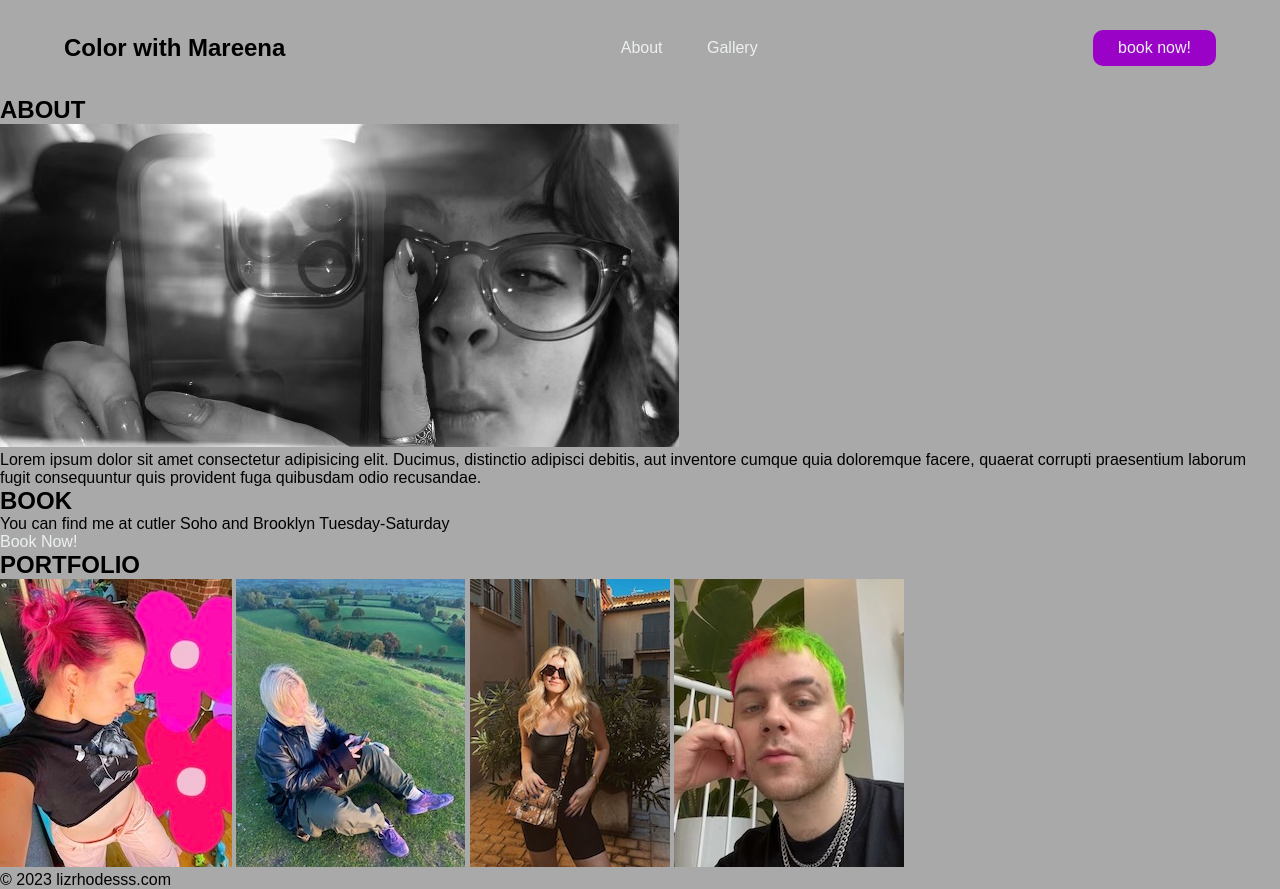
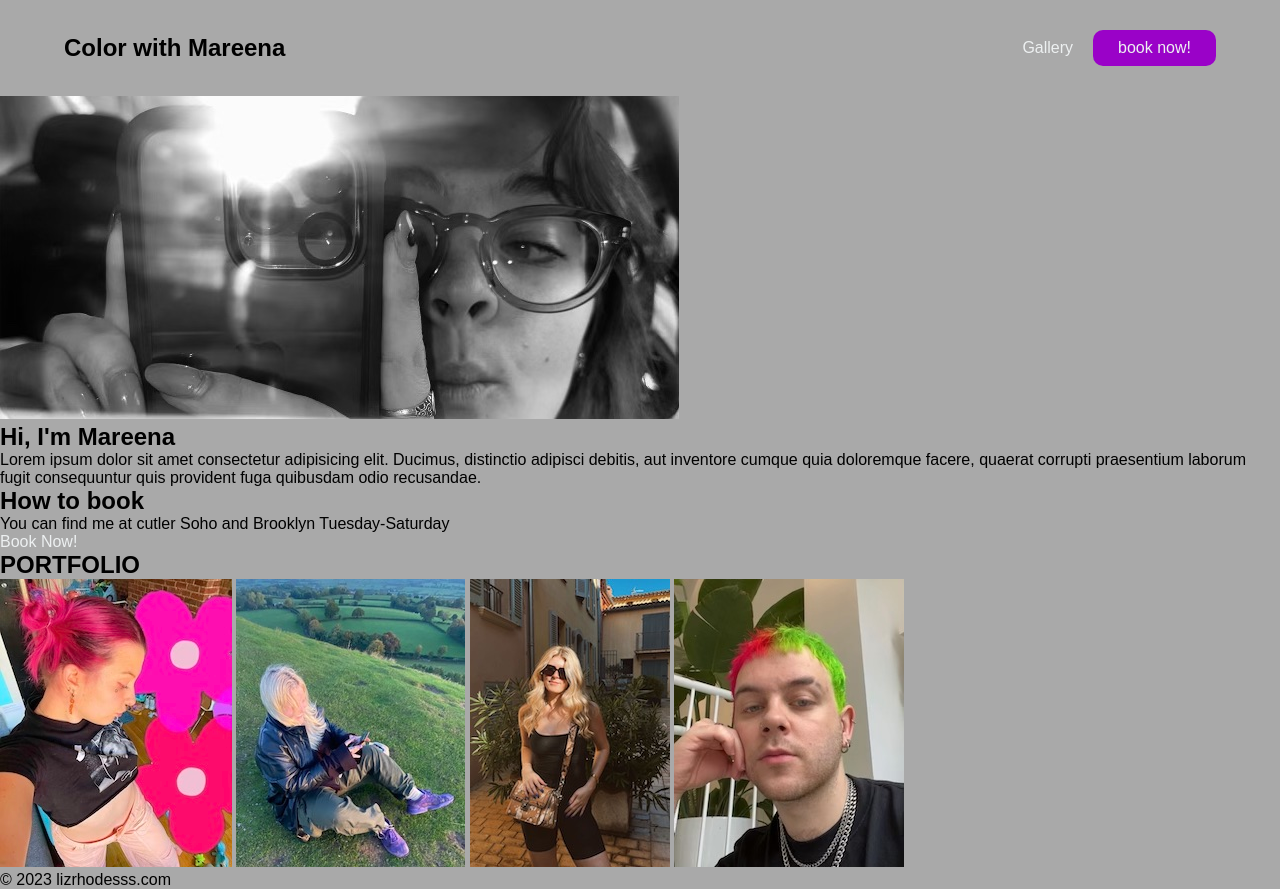
Before and after one commit to lizrhodesss/mareenasPortfolio, a plain HTML site: page index.html in a window 1280 px wide. Drawn offline with Linux system fonts and the light colour scheme; a web font is replaced by a local one.

Commit message:
nav bar positions where i want them, maybe i need to design a logo?

```diff
--- a/index.html
+++ b/index.html
@@ -13,7 +13,7 @@
        <!--icons in nav bar to  mareenas social media-->
        <nav>
            <ul class="nav_links">
-               <li><a href="#">About</a></li>
+               <!-- <li><a href="#">About</a></li> -->
                <!-- <li><a href="#">Book</a></li> -->
                <li><a href="#">Gallery</a></li>
            </ul>
@@ -21,14 +21,14 @@
        <a class="book now" href="#"><button>book now!</button></a>
    </header>
    <div>
-       <h2>ABOUT</h2>
        <img src="source/mareena.jpg">
+       <h2>Hi, I'm Mareena</h2>
        <p>Lorem ipsum dolor sit amet consectetur adipisicing elit. Ducimus, distinctio adipisci debitis, aut inventore cumque quia doloremque facere, quaerat corrupti praesentium laborum fugit consequuntur quis provident fuga quibusdam odio recusandae.</p>
    </div>
    <div>
-       <h2>BOOK</h2>
+       <h2>How to book</h2>
        <p>You can find me at cutler Soho and Brooklyn Tuesday-Saturday</p>
-       <span><a href="https://www.cutlersalon.com/">Book Now!</a></span>
+       <span class="nav_links"><a href="https://www.cutlersalon.com/">Book Now!</a></span>
    </div>
    <div>
        <h2>PORTFOLIO</h2>
--- a/styles.css
+++ b/styles.css
@@ -19,9 +19,13 @@ li, a, button {
 }
 header{
   display: flex;
-  justify-content: space-between;
+  justify-content: flex-end;
   align-items: center;
   padding: 30px 5%;
+}
+.logo{
+    margin-right: auto;
+    font-weight: bold;
 }
 .nav_links{
   list-style: none;
@@ -30,7 +34,7 @@ header{
   display: inline-block;
   padding: 0px 20px
 }
-.nav_links li a{
+.nav_links li a span{
   transition: all 0.3s ease 0s;
 }
 .nav_links li a:hover{
```
